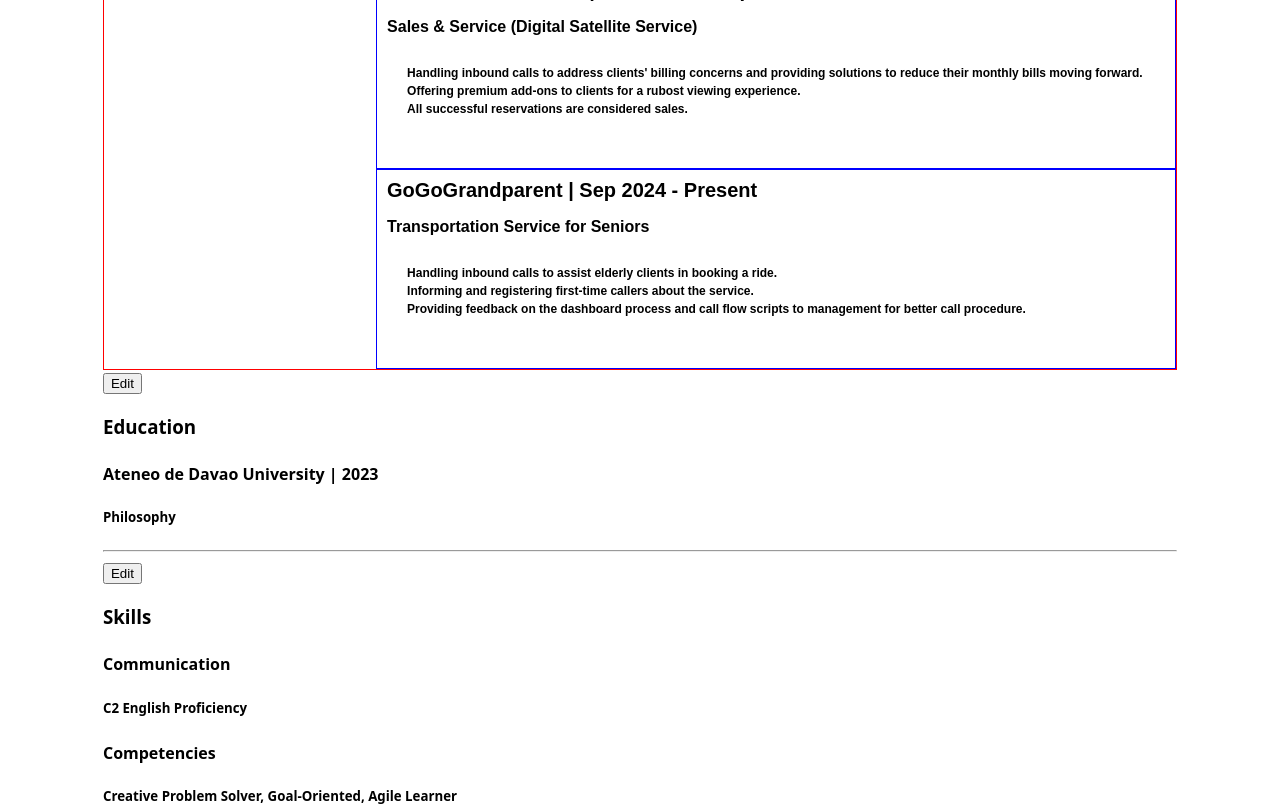
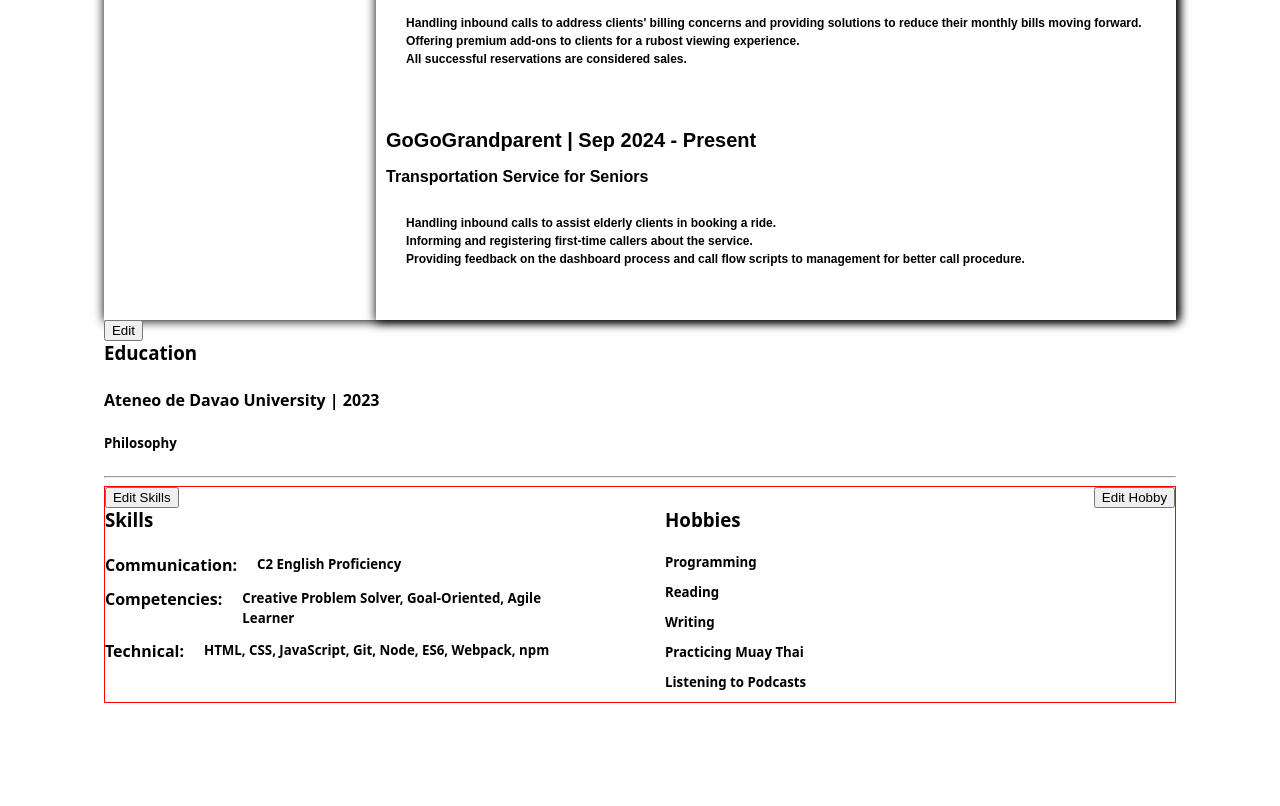
Before and after one commit to karldreta/react-cv-top, a React (Vite) app: page / in a window 1280 px wide. Shown: the part 640-1446 px from the top of the page. Built offline with nearby package versions, Linux system fonts and the light colour scheme.

Commit message:
Add structure to additional section

```diff
--- a/src/components/Hobbies.jsx
+++ b/src/components/Hobbies.jsx
@@ -36,7 +36,7 @@
 
     return (
         <>
-            <button onClick={handleButtonClick}>{isEditing ? "Submit Edit" : "Edit"}</button>
+            <button className={"editHobbyBtn"} onClick={handleButtonClick}>{isEditing ? "Submit Edit" : "Edit Hobby"}</button>
             <section className="sectLvl5">
                 <h3>Hobbies</h3>
                 {hobbies.map(hobby => (
--- a/src/components/Skills.jsx
+++ b/src/components/Skills.jsx
@@ -36,7 +36,7 @@
 
     return (
         <>
-            <button onClick={handleButtonClick}>{isEditing ? "Submit Edit" : "Edit"}</button>
+            <button className={"editSkillsBtn"} onClick={handleButtonClick}>{isEditing ? "Submit Edit" : "Edit Skills"}</button>
             <section className="sectLvl4">
                 <h3>Skills</h3>
                 {skills.map(skill => (
@@ -48,8 +48,8 @@
                             </div>
                         )
                         :(
-                            <div>
-                                <h4>{skill.label}</h4>
+                            <div className="skillDiv">
+                                <h4>{skill.label + ":"}</h4>
                                 <h5>{skill.value}</h5>
                             </div>
                         )
--- a/src/index.css
+++ b/src/index.css
@@ -7,9 +7,57 @@
 }
 
 body {
+  position: relative;
   margin: 0;
   display: flex;
   justify-content: center;
   min-width: 320px;
   min-height: 100vh;
 }
+
+body button {
+  position: absolute;
+}
+
+
+.additionalSectionDiv {
+  border: 1px solid red;
+  margin-bottom: 100px;
+  position: relative;
+  display: flex;
+  flex-direction: row;
+  justify-content: space-around;
+  gap: 50px;
+}
+
+.additionalSectionDiv .editSkillsBtn {
+  left: 0px;
+}
+
+.additionalSectionDiv .editHobbyBtn {
+  right: 0px;
+}
+
+.additionalSectionDiv .skillDiv {
+  margin-right: 20px;
+  display: flex;
+  gap: 20px;
+  margin-top: 10px;
+}
+
+.additionalSectionDiv .skillDiv * {
+  margin: 0;
+  padding: 0;
+}
+
+.additionalSectionDiv .skillDiv h5 {
+  margin-top: 2px;
+}
+
+.additionalSectionDiv .sectLvl4, .additionalSectionDiv .sectLvl5 {
+  width: 50%;
+}
+
+.additionalSectionDiv h5 {
+  margin: 10px 0px 10px 0px ;
+}
--- a/src/main.jsx
+++ b/src/main.jsx
@@ -15,7 +15,9 @@
     <InfoSection/>
     <Experience/>
     <Education/>
+   <div className='additionalSectionDiv'>
     <SkillsSection/>
     <HobbiesSection/>
+   </div>
   </StrictMode>,
 )
--- a/src/styles/Experience.css
+++ b/src/styles/Experience.css
@@ -1,6 +1,10 @@
+
 .sectLvl2 {
   position: relative;
-    border: 1px solid #ff0000;
+    /* border: 1px solid #ff0000; */
+    /* border: 2px solid black; */
+    box-shadow: 1px 0px 10px 1px black;
+
     flex-direction: column;
     font-family: Arial, system-ui, Helvetica, sans-serif;
     display: flex;
@@ -15,8 +19,14 @@
 
 }
 
+.experienceDiv {
+  /* border-left: 2px solid black; */
+  box-shadow: 1px 1px 10px 1px black;
+}
+
 .jobDiv {
-  border: 1px solid blue;
+  /* border: 1px solid blue; */
+  /* border-bottom: 1px solid black; */
   box-sizing: border-box;
   display: flex;
   flex-direction: column;
@@ -51,7 +61,7 @@
 /* Inputs */
 
 input {
-  border: 1px solid green;
+  /* border: 1px solid green; */
   width: fit-content;
   margin-left: 5px;
 }
```
